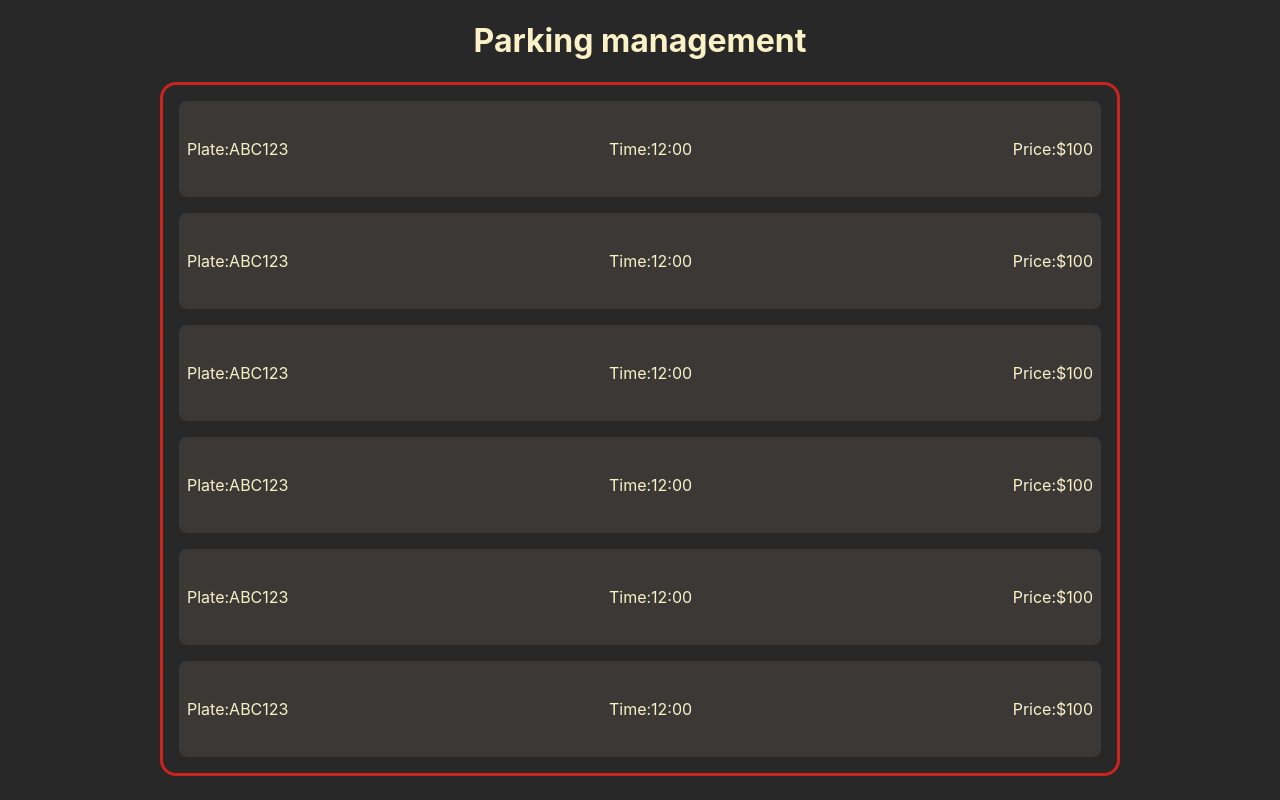
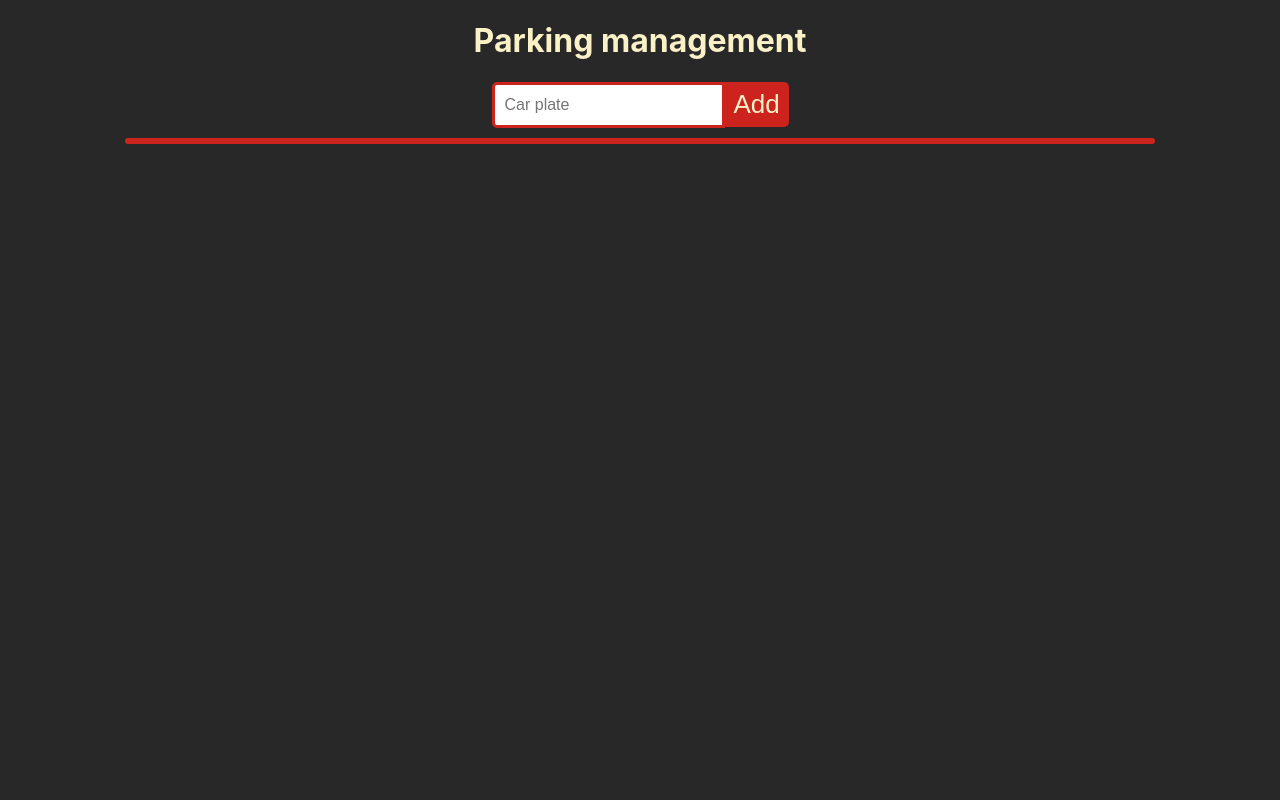
Before and after one commit to caetano-dev/Parking, a React (Vite) app in the folder Parking/: page / in a window 1280 px wide. Built offline with nearby package versions, Linux system fonts and the light colour scheme.

Commit message:
Add cars to list

```diff
--- a/Parking/src/App.css
+++ b/Parking/src/App.css
@@ -13,6 +13,9 @@ html{
 }
 
 .App {
+  display: flex;
+  flex-direction: column;
+  align-items: center;
   background-color: var(--background);
   color: var(--color);
   text-align: center;
--- a/Parking/src/App.jsx
+++ b/Parking/src/App.jsx
@@ -1,14 +1,14 @@
 import Header from "./components/Header.jsx"
-import Table from "./components/Table.jsx"
+import Input from "./components/Input.jsx"
 import './App.css'
 
 const App = () => {
   return (
     <div className="App">
       <Header/>
-      <Table/>
+      <Input/>
     </div>
-  )
+  );
 }
 
 export default App
--- a/Parking/src/components/Car.jsx
+++ b/Parking/src/components/Car.jsx
@@ -1,12 +1,12 @@
 import styles from '../styles/Car.module.css'
 
-//a place for the plate, time and price
-const Car = () => {
+const Car = ({carPlate}) => {
+
   return (
     <div className={styles.Car}>
         <p>
           <span>Plate:</span>
-          <span>ABC123</span>
+          <span>{carPlate}</span>
         </p>
         <p>
           <span>Time:</span>
@@ -20,4 +20,4 @@ const Car = () => {
   )
 }
 
-export default Car
+export default Car;
--- a/Parking/src/components/Header.jsx
+++ b/Parking/src/components/Header.jsx
@@ -8,4 +8,4 @@ const Header = () => {
   )
 }
 
-export default Header
+export default Header;
--- /dev/null
+++ b/Parking/src/components/Input.jsx
@@ -0,0 +1,29 @@
+import styles from '../styles/Input.module.css'
+import { createRef, useState } from 'react'
+import Car from "./Car.jsx"
+
+const Input = () => {
+
+  const [carPlates, setCarPlates] = useState([])
+
+  let textInput = createRef()
+
+  const handleClick = () => {
+    console.log(textInput.current.value)
+    setCarPlates([...carPlates, textInput.current.value])
+  }
+
+  return (
+    <>
+    <div className={styles.Input}>
+    <input type="text" ref={textInput} placeholder="Car plate" />
+    <button onClick={handleClick}>Add</button>
+    </div>
+    <section>
+    {carPlates.map((carPlate, index) => <Car key={index} carPlate={carPlate} />)}
+    </section>
+    </>
+  )
+}
+
+export default Input;
--- a/Parking/src/components/Table.jsx
+++ /dev/null
@@ -1,16 +0,0 @@
-import styles from '../styles/Table.module.css'
-import Car from "./Car.jsx"
-const Table = () => {
-  return (
-    <div className={styles.Table}>
-      <Car/>
-      <Car/>
-      <Car/>
-      <Car/>
-      <Car/>
-      <Car/>
-    </div>
-  )
-}
-
-export default Table
--- a/Parking/src/styles/Car.module.css
+++ b/Parking/src/styles/Car.module.css
@@ -8,3 +8,10 @@
     justify-content: space-between;
     align-items: center;
 }
+
+section{
+    width: 80%;
+    margin: 0 10rem 0 10rem;
+    border: 3px solid var(--red);
+    border-radius: 1rem;
+}
--- /dev/null
+++ b/Parking/src/styles/Input.module.css
@@ -0,0 +1,25 @@
+.Input{
+    display: flex;
+    justify-content: center;
+    align-items: center;
+    margin-bottom: 10px;
+}
+input{
+    height: 2.5rem;
+    border-radius: 5px 0 0 5px;
+    padding: 0 10px;
+    border: 3px solid var(--red);
+    font-size: 16px;
+    outline: none;
+}
+
+button{
+    width: 4rem;
+    height: 2.8rem;
+    border-radius: 0 5px 5px 0;
+    border: 3px solid var(--red);
+    background-color: var(--red);
+    color: var(--white);
+    font-size: 20px;
+    cursor: pointer;
+}
--- a/Parking/src/styles/Table.module.css
+++ b/Parking/src/styles/Table.module.css
@@ -1,4 +1,5 @@
 .Table{
+    width: 80%;
     margin: 0 10rem 0 10rem;
     border: 3px solid var(--red);
     border-radius: 1rem;
```
